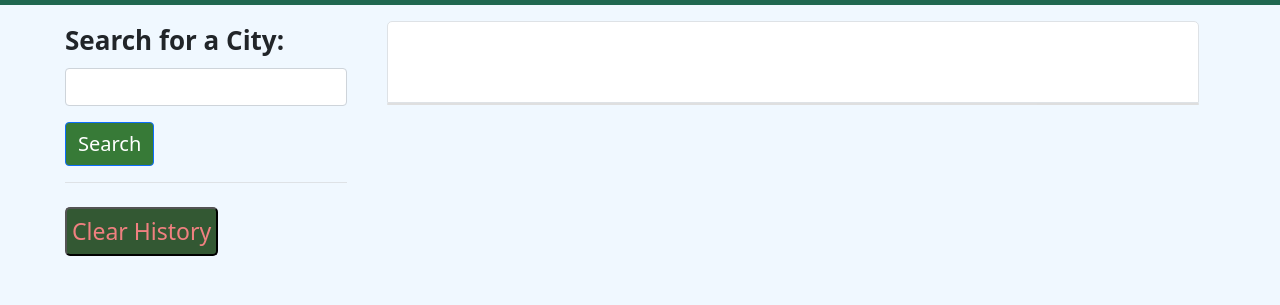
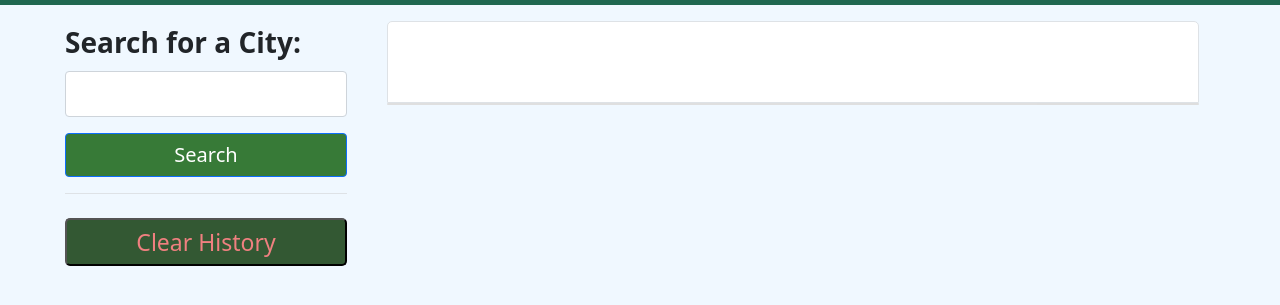
Before and after one commit to MykhailoZakh/Weather-Checker, a plain HTML site: page index.html in a window 1280 px wide. Shown: the part 71-376 px from the top of the page. Drawn offline with nearby package versions, Linux system fonts and the light colour scheme; no server answers.

Commit message:
adding styles to css

```diff
--- a/assets/css/style.css
+++ b/assets/css/style.css
@@ -14,14 +14,19 @@ nav, div{
 
 /* style for search form */
 label{
-    font-size: 26px;
+    font-size: 28px;
     font-weight: bold;
 }
+#search{
+    font-size: 21px;
+}
 .btn{
+    width: 100%;
     font-size: 20px;
     background-color: rgb(55, 122, 55);
 }
 .city-button {
+    width: 100%;
     display: block;
     font-size: 23px;
     margin-top: 8px;
@@ -31,6 +36,7 @@ label{
     border-radius: 5px;
 }
 #remove-button {
+    width: 100%;
     font-size: 23px;
     margin-top: 8px;
     padding: 5px;
```
